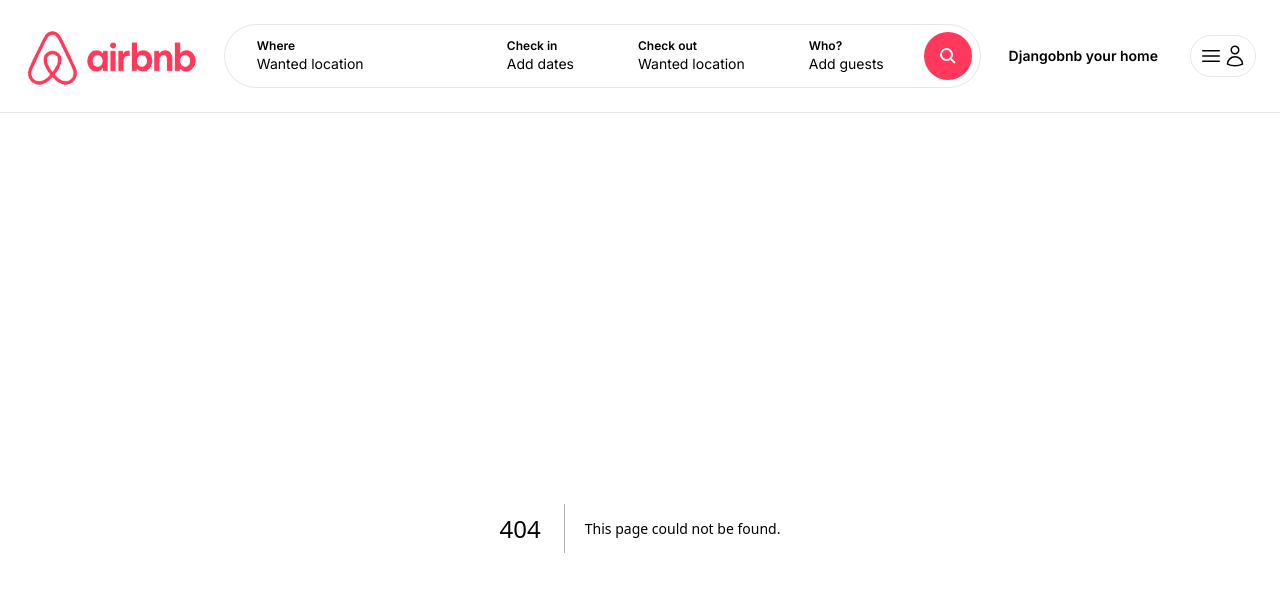
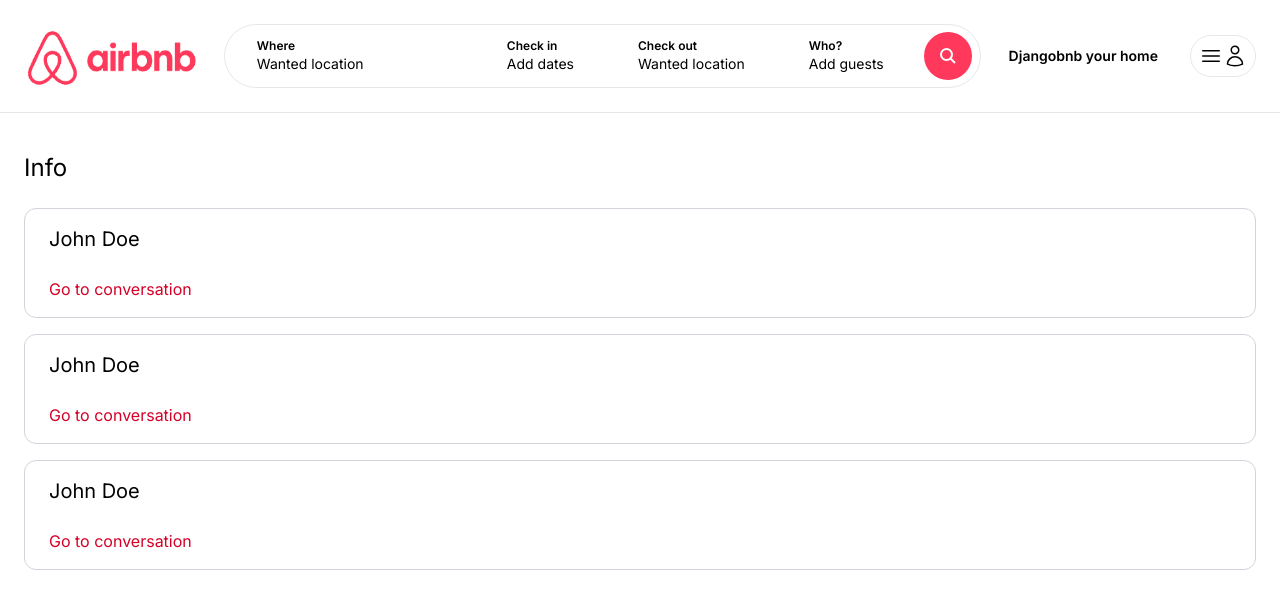
Before and after one commit to alexmihai288/djangobnb, a Next.js app: page /inbox in a window 1280 px wide. Before the commit this address had no page. Shown: the top 608 px of the page. Built offline with nearby package versions, Linux system fonts and the light colour scheme.

Commit message:
chore - inbox

```diff
--- /dev/null
+++ b/app/components/inbox/Conversation.tsx
@@ -0,0 +1,11 @@
+import React from "react";
+
+export const Conversation = () => {
+  return (
+    <div className="px-6 py-4 cursor-pointer border border-gray-300 rounded-xl">
+      <p className="mb-6 text-xl">John Doe</p>
+
+      <p className="text-airbnbDark">Go to conversation</p>
+    </div>
+  );
+};
--- /dev/null
+++ b/app/inbox/page.tsx
@@ -0,0 +1,14 @@
+import { Conversation } from "../components/inbox/Conversation";
+
+const InboxPage = () => {
+  return (
+    <main className="max-w-[1500px] mx-auto px-6 pb-6 space-y-4">
+      <h1 className="my-6 text-2xl">Info</h1>
+      <Conversation />
+      <Conversation />
+      <Conversation />
+    </main>
+  );
+};
+
+export default InboxPage;
```
